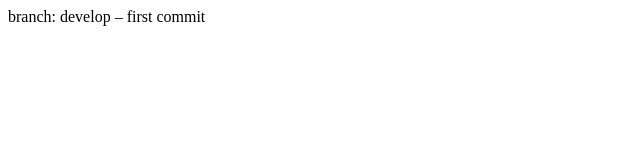
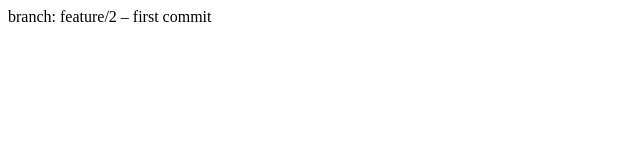
Before and after one commit to brightestsirius/lesson_18, a plain HTML site: page index.html in a window 1280 px wide. Shown: the full height of the page, 0-640 px from the left. Drawn offline with Linux system fonts and the light colour scheme.

Commit message:
branch: feature/2 – first commit

```diff
--- a/index.html
+++ b/index.html
@@ -5,6 +5,6 @@
     <title>Title</title>
 </head>
 <body>
-    branch: develop – first commit
+    branch: feature/2 – first commit
 </body>
 </html>
```
